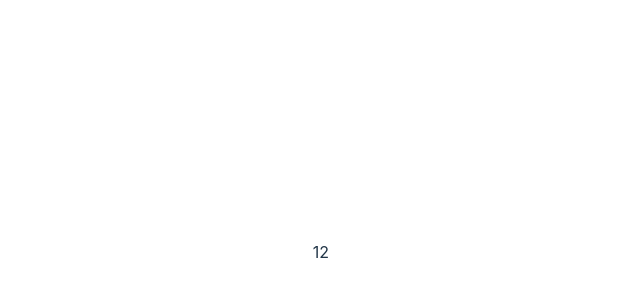
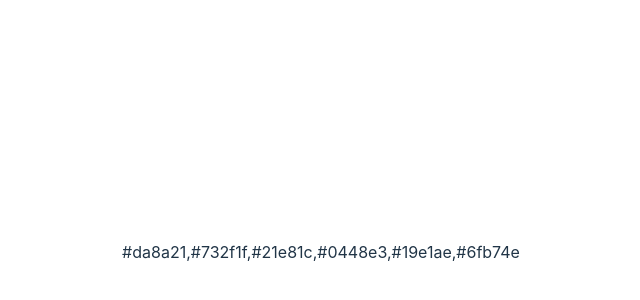
Before and after one commit to SaraZmni/color-memory-game, a React (Vite) app: page / in a window 1280 px wide. Shown: the part 148-448 px from the top of the page, without its empty margins (319-959 px from the left). Built offline with nearby package versions, Linux system fonts and the light colour scheme.

Commit message:
fix initialing project and add utils functions

```diff
--- a/src/App.tsx
+++ b/src/App.tsx
@@ -1,9 +1,7 @@
-import React from "react";
 import "./App.css";
 import Game from "./Game";
 
 const TOTAL_BOXES = 12;
-
 function App() {
   return <Game total={TOTAL_BOXES} />;
 }
--- a/src/Game.tsx
+++ b/src/Game.tsx
@@ -1,11 +1,12 @@
-import React from "react";
 import { FC } from "react";
+import { getRandomColors } from "./utils";
 
 interface GameProps {
   total: number;
 }
 
 const Game: FC<GameProps> = ({ total }) => {
-  return <div>{total}</div>;
+  const colors = getRandomColors(total / 2);
+  return <div>{colors.toString()}</div>;
 };
 export default Game;
--- /dev/null
+++ b/src/utils.ts
@@ -0,0 +1,18 @@
+function _getRandomColor() {
+    const randomColor = Math.floor(Math.random() * 16777215).toString(16);
+    return `#${randomColor.padStart(6, '0')}`;
+}
+export function getRandomColors(limit:number){
+    const colors: string[] = [];
+    const seen = new Set();
+
+    for (let i=0; i < limit; i++){
+        let color = _getRandomColor();
+
+        while(seen.has(color)){
+            color= _getRandomColor()
+        }
+        colors.push(color)
+    }
+    return colors;
+}
```
Also changed, not shown: tsconfig.app.json (added, +24 -0 lines), 1 other file (tests, documents, lock files or other folders).
